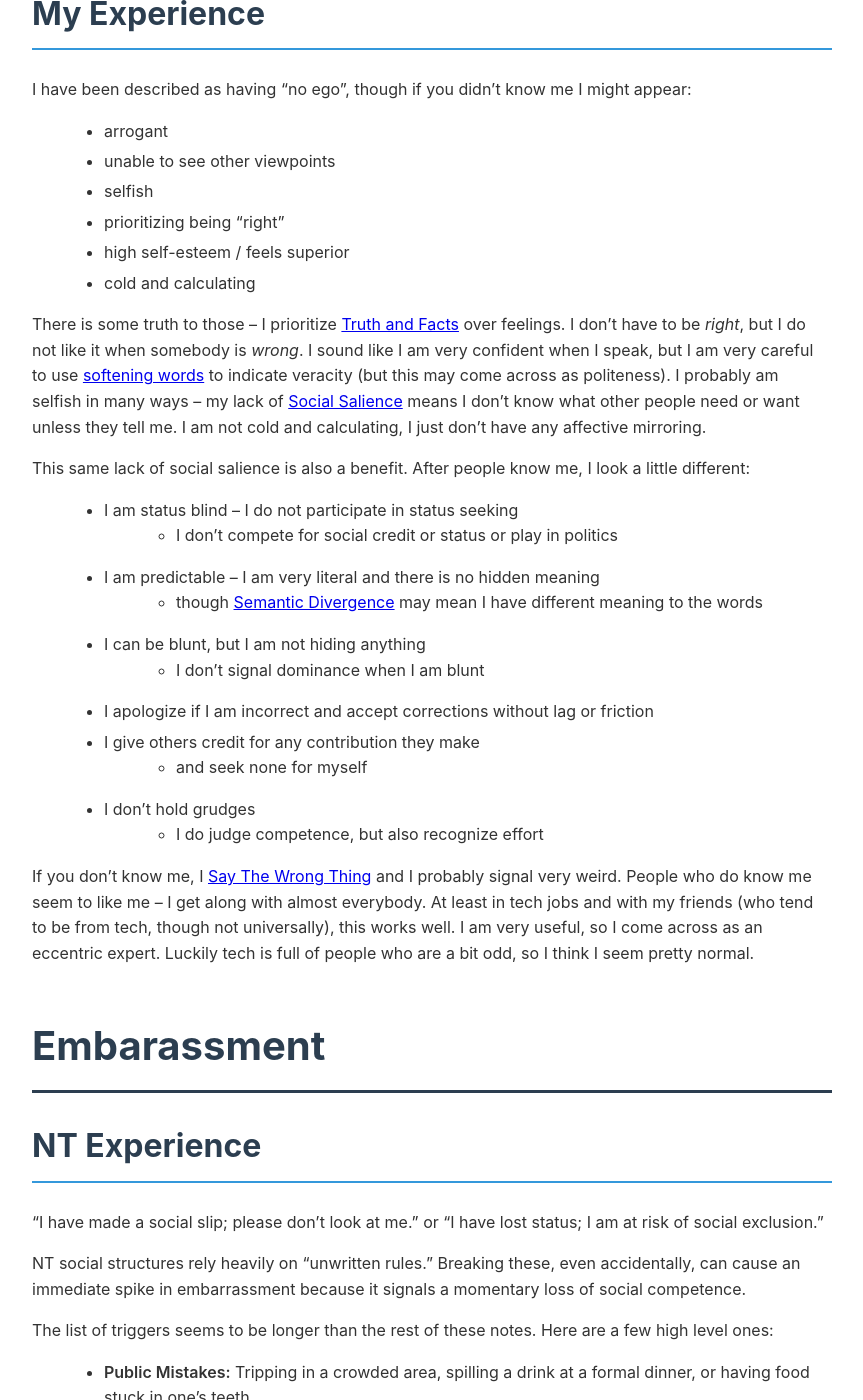
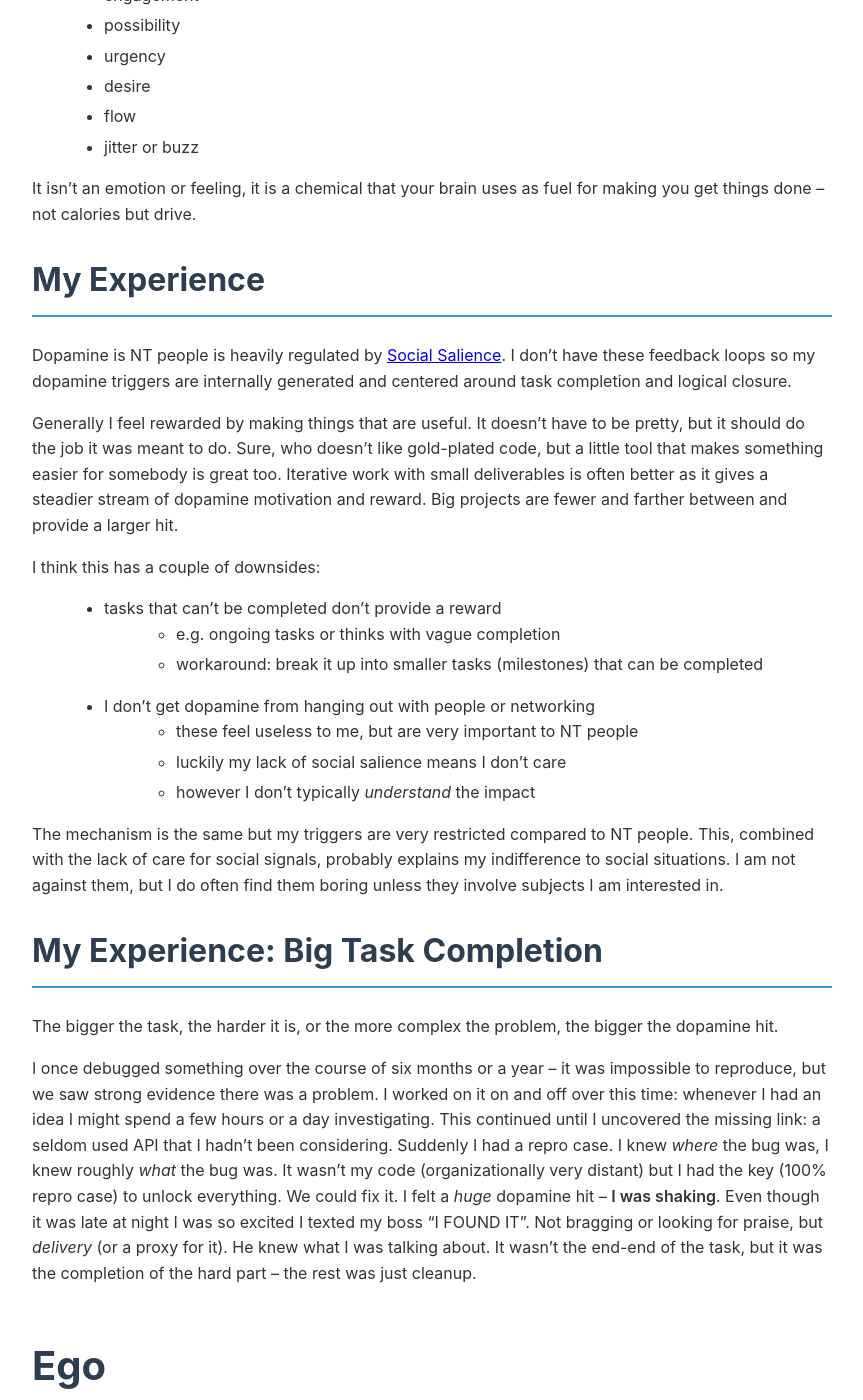
Before and after one commit to SignalBlind/SignalBlind.github.io, a Jekyll site: the page built from print-export-page.md, in a window 1280 px wide and 1400 px high, scrolled down 81757 px. Shown: the whole window, without its empty margins (208-1071 px from the left). Built offline with Jekyll 4.4.1, drawn with Linux system fonts in a browser that asks for light colours; some of the changed text lies outside the part shown.

Commit message:
add Dopamine

```diff
--- /dev/null
+++ b/Emotions/Dopamine.md
@@ -0,0 +1,58 @@
+---
+layout: page
+title: Dopamine
+---
+Dopamine is a neurotransmitter -- a chemical that your brain uses to reward and control your functions.  Typically it is related to motivation, anticipation and reward seeking.
+
+## NT Experience
+
+For NT people there are many triggers that might cause dopamine hits:
+
+- food: especially high calorie or sugary foods
+- social interaction: positive feedback, bonding and increasing social status
+- physical activity: the "runner's high" is a sustained dopamine release
+- completion: solving a complex problem or learning a new skill
+- discovery: exploration and finding new items
+- digital notifications: pings and alerts from your devices
+- gambling: unpredictability and risk
+
+Dopamine acts as both a "drive" and a "reward".
+
+- motivation and drive: the desire to accomplish something and the reward in completion
+- learning: it helps the brain remember actions that led to positive outcome
+- executive function: focus, working memory and decision making
+
+Dopamine is experienced as:
+
+- engagement
+- possibility
+- urgency
+- desire
+- flow
+- jitter or buzz
+
+It isn't an emotion or feeling, it is a chemical that your brain uses as fuel for making you get things done -- not calories but drive.
+## My Experience
+
+Dopamine is NT people is heavily regulated by [Social Salience](../Experience/Social%20Salience.md).  I don't have these feedback loops so my dopamine triggers are internally generated and centered around task completion and logical closure.
+
+Generally I feel rewarded by making things that are useful.  It doesn't have to be pretty, but it should do the job it was meant to do.  Sure, who doesn't like gold-plated code, but a little tool that makes something easier for somebody is great too.  Iterative work with small deliverables is often better as it gives a steadier stream of dopamine motivation and reward.  Big projects are fewer and farther between and provide a larger hit.
+
+I think this has a couple of downsides:
+
+- tasks that can't be completed don't provide a reward
+	- e.g. ongoing tasks or thinks with vague completion
+	- workaround: break it up into smaller tasks (milestones) that can be completed
+- I don't get dopamine from hanging out with people or networking
+	- these feel useless to me, but are very important to NT people
+	- luckily my lack of social salience means I don't care
+	- however I don't typically *understand* the impact
+
+The mechanism is the same but my triggers are very restricted compared to NT people.  This, combined with the lack of care for social signals, probably explains my indifference to social situations.  I am not against them, but I do often find them boring unless they involve subjects I am interested in.
+
+## My Experience: Big Task Completion
+^Completion
+
+The bigger the task, the harder it is, or the more complex the problem, the bigger the dopamine hit.
+
+I once debugged something over the course of six months or a year -- it was impossible to reproduce, but we saw strong evidence there was a problem.  I worked on it on and off over this time:  whenever I had an idea I might spend a few hours or a day investigating.  This continued until I uncovered the missing link:  a seldom used API that I hadn't been considering.  Suddenly I had a repro case.  I knew *where* the bug was, I knew roughly *what* the bug was.  It wasn't my code (organizationally very distant) but I had the key (100% repro case) to unlock everything.  We could fix it.  I felt a *huge* dopamine hit -- **I was shaking**.  Even though it was late at night I was so excited I texted my boss "I FOUND IT".  Not bragging or looking for praise, but *delivery* (or a proxy for it).  He knew what I was talking about.  It wasn't the end-end of the task, but it was the completion of the hard part -- the rest was just cleanup.
--- a/Emotions/Loneliness.md
+++ b/Emotions/Loneliness.md
@@ -57,11 +57,9 @@
 My wife described my interactions with others (including immediate family) as:  **"you treat everybody like a neighbor."**  What I consider a "close" relationship is probably greater shared context.
 
 TLDR: I seek interaction when I am bored with what I am doing and need some noise injected for variety.  I don't need a lot.  I have much more enjoyment talking about topics of interest.  There is no feeling of connection that I am aware of, but I do value these interactions.
-## My Experience: Task Completion^Completion
+## My Experience: Task Completion
 
-I get a [Dopamine](Dopamine.md) hit when I complete a task.  A small task maybe no or small feeling, but a large or difficult task is a big hit.
-
-I once debugged something over the course of six months or a year -- it was impossible to reproduce, but we saw strong evidence there was a problem.  I worked on it on and off over this time:  whenever I had an idea I might spend a few hours or a day investigating.  This continued until I uncovered the missing link:  a seldom used API that I hadn't been considering.  Suddenly I had a repro case.  I knew *where* the bug was, I knew roughly *what* the bug was.  It wasn't my code (organizationally very distant) but I had the key to unlock everything.  We could fix it.  I felt a *huge* dopamine hit -- I was shaking.  Even though it was late at night I was so excited I texted my boss "I FOUND IT".  He knew what I was talking about.
+I once completed a [huge debugging task](Dopamine.md#^Completion) that took six months or a year (long elapsed time, not continuous work).  When I found it I felt a *huge* dopamine hit -- I was shaking.  Even though it was late at night I was so excited I texted my boss "I FOUND IT".  He knew what I was talking about.  This wasn't bragging or looking for praise, this was *delivery.*
 
 When I complete a task like this I have an urge to tell somebody, ideally somebody who might understand it.  If I made a program I want to demonstrate it.  I am not seeking approval, I am excited (dopamine I presume).  In person is fine, via video chat is fine, even a Slack conversation with screenshots works.  I think it is the *expression* of excitement that I am seeking.
 
```
